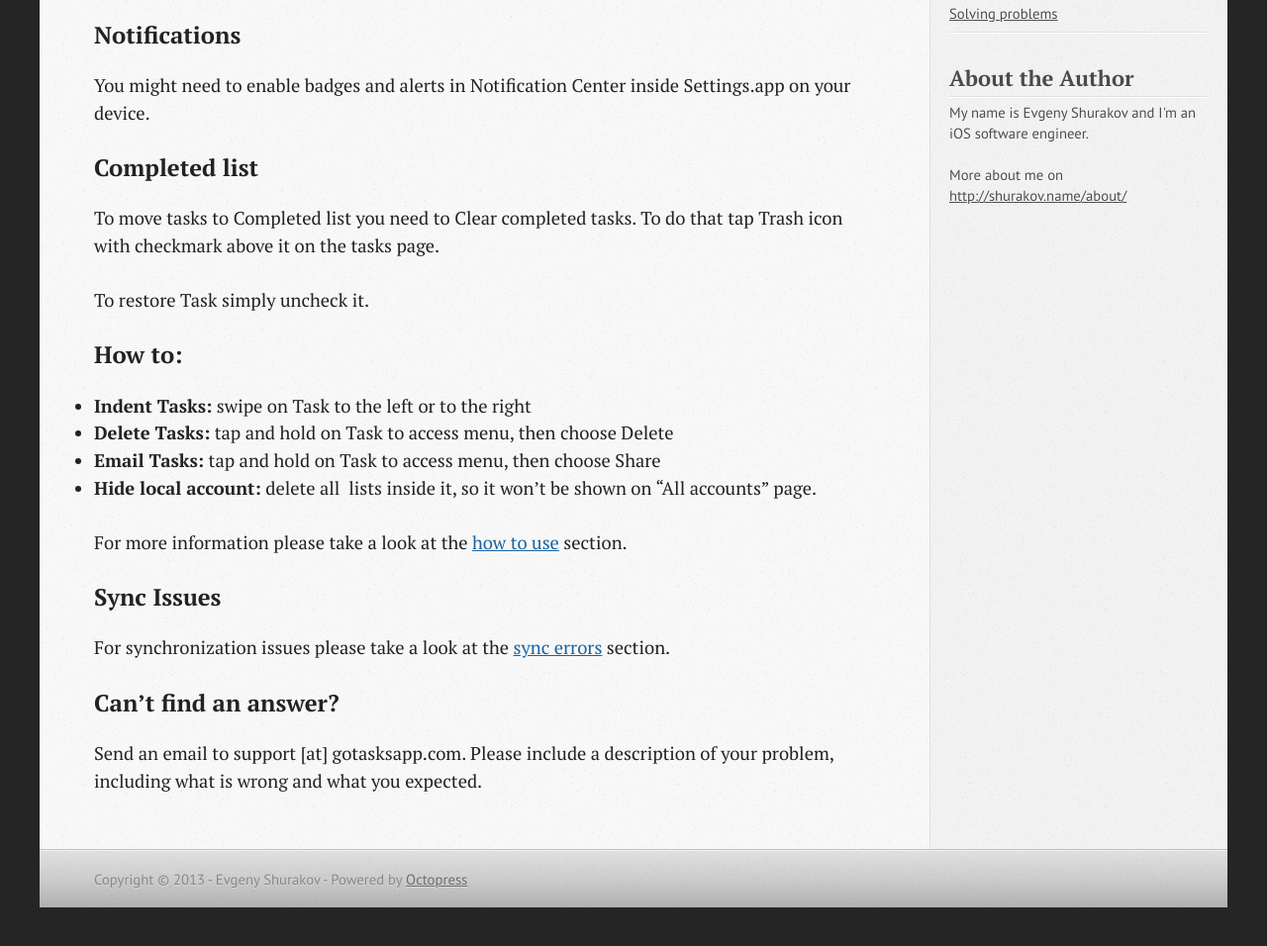
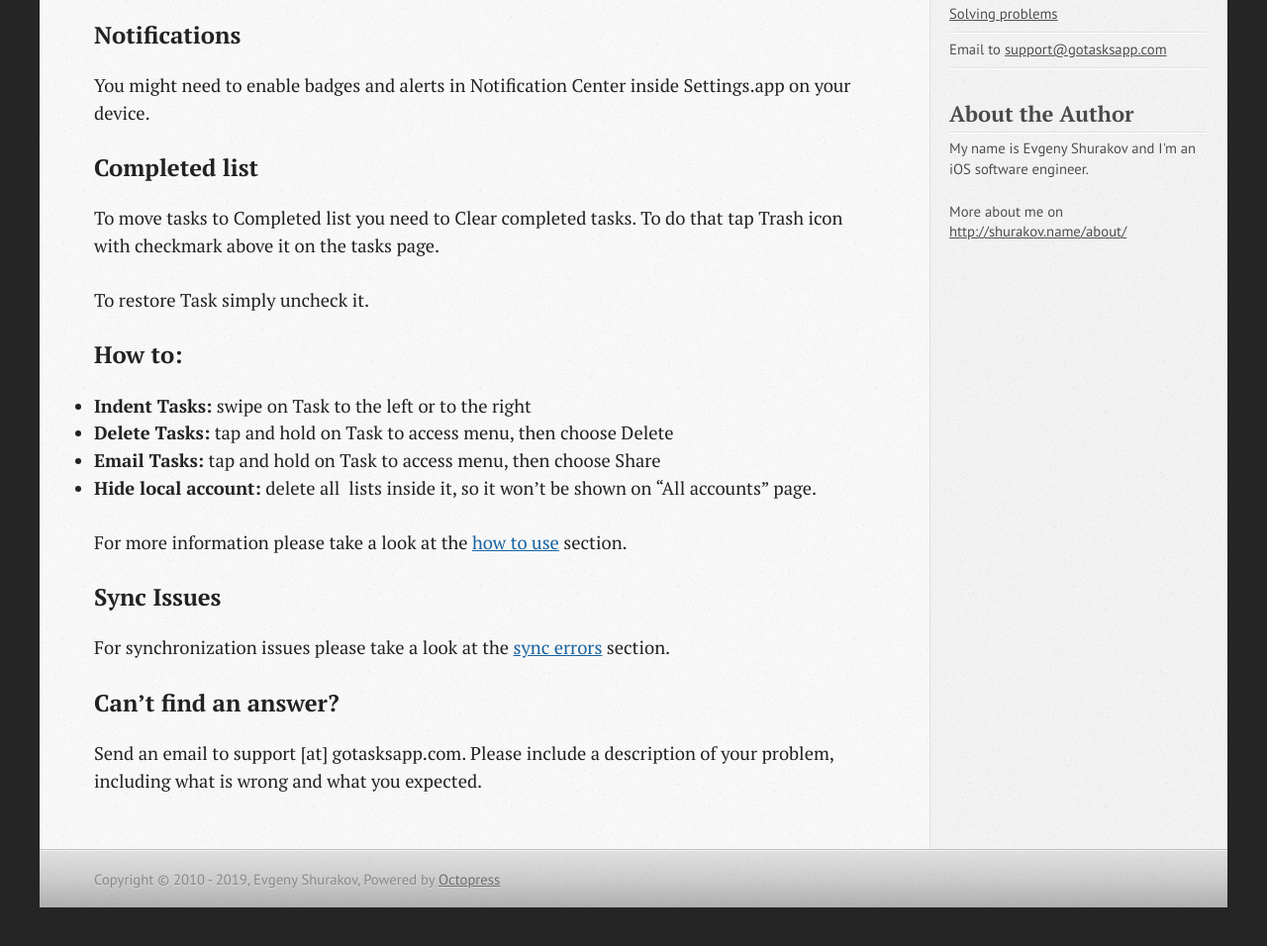
Before and after one commit to eshurakov/gotasksapp, a plain HTML site: page support/index.html in a window 1280 px wide. Shown: the part 312-1268 px from the top of the page at 99% size. Drawn offline with Linux system fonts and the light colour scheme.

Commit message:
Add email

```diff
--- a/support/index.html
+++ b/support/index.html
@@ -112,6 +112,7 @@
   <ul>
     <li><a href="/how-to-use/">How to use the app</a></li>
     <li><a href="/support/">Solving problems</a></li>
+    <li>Email to <a href="mailto:support@gotasksapp.com">support@gotasksapp.com</a></li>
   </ul>
 </section>
   <section>
@@ -125,7 +126,7 @@
     </div>
   </div>
   <footer role="contentinfo"><p>
-  Copyright &copy; 2013 - Evgeny Shurakov -
+  Copyright &copy; 2010 - 2019, Evgeny Shurakov,
   <span class="credit">Powered by <a href="http://octopress.org">Octopress</a></span>
 </p>
 
```
Also changed, not shown: how-to-use/index.html (+2 -1 lines).
